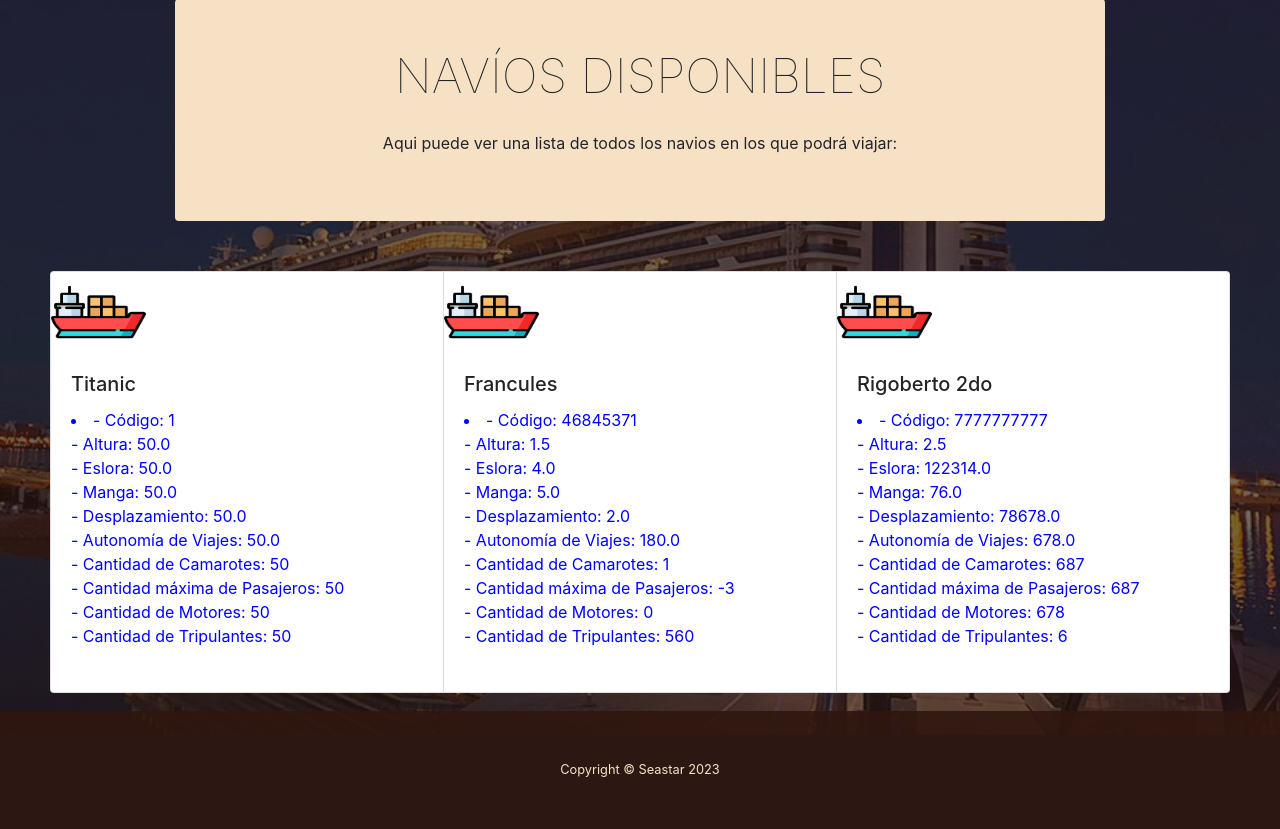
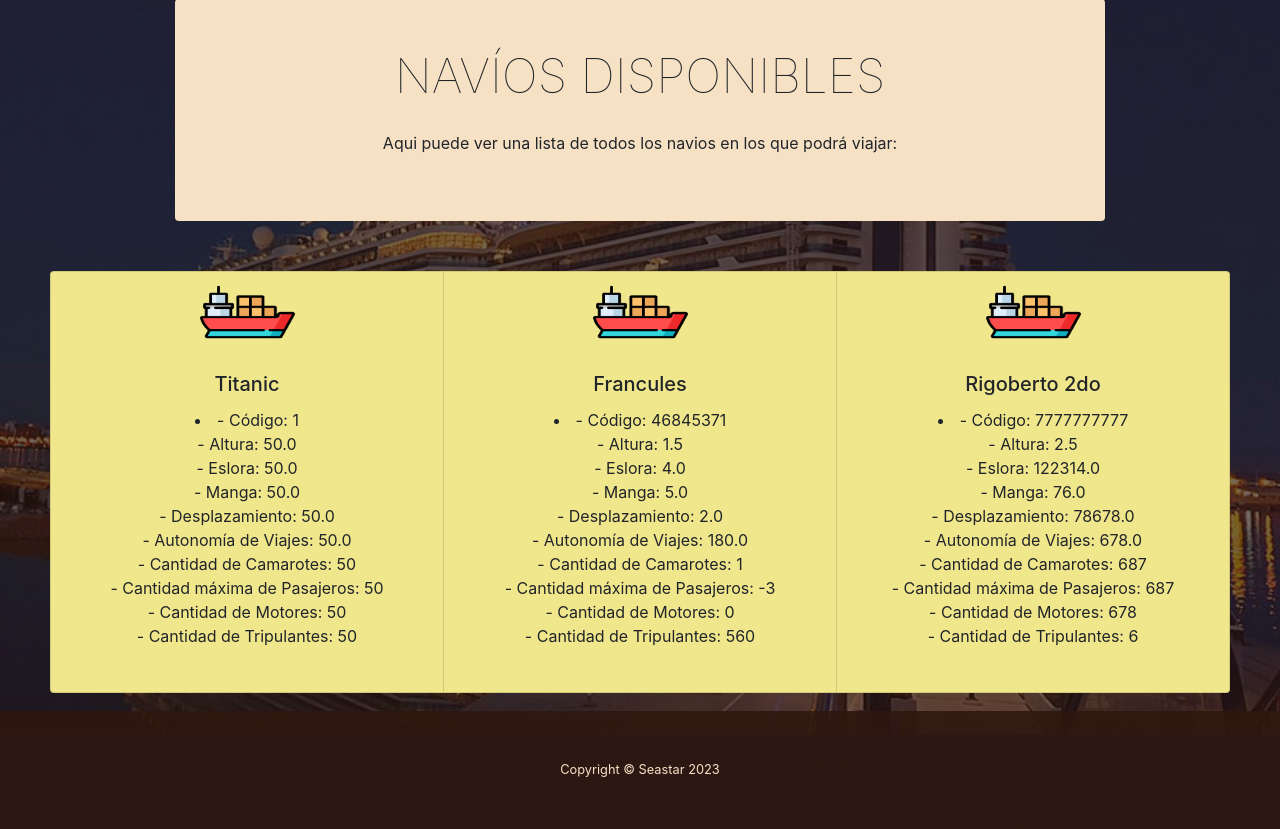
Before and after one commit to Ferchovich/SEA_STAR, a Django app: page /navios.html in a window 1280 px wide. Shown: the part 1824-2653 px from the top of the page. Run offline with Django 4.2, Linux system fonts and the light colour scheme; data comes from the database, SQL or seed files in the repository; both versions use the stored data as it was after the commit; some libraries are stand-ins or nearby versions.

Commit message:
Cambios en la lista de recorridos y navios

```diff
--- a/src/seastar/templates/navios.html
+++ b/src/seastar/templates/navios.html
@@ -50,11 +50,11 @@
 
         <div class="card-group" style="width:200ipx;height:90px;margin-bottom:350px;margin-top:50px;margin-left:50px;margin-right:50px" >
             {% for navio in navios %}
-            <div class="card">
-              <img src="{% static 'img/navio.png' %}" class="card-img-top" alt="Barco" style="width:95px;height:80px;">
+            <div class="card  text-center" style="background-color:#F0E68C">
+              <img src="{% static 'img/navio.png' %}" class="card-img-top" alt="Barco" style="width:95px;height:80px;display: block;margin-left: auto;margin-right: auto;">
               <div class="card-body">
                 <h5 class="card-title">{{ navio.nombreNavio }}</h5>
-                <li style="color: blue">- Código: {{ navio.codigoNavio }}
+                <li>- Código: {{ navio.codigoNavio }}
                     <br   />- Altura: {{ navio.altura }} <br   />- Eslora: {{ navio.eslora }}
                     <br   />- Manga: {{ navio.manga }} <br   />- Desplazamiento: {{ navio.desplazamiento }}
                     <br   />- Autonomía de Viajes: {{ navio.autonomiaViaje }} <br   />- Cantidad de Camarotes: {{ navio.cantidadCamarotes }}
--- a/src/seastar/templates/reservaCamarote.html
+++ b/src/seastar/templates/reservaCamarote.html
@@ -34,7 +34,7 @@
                         <strong style="margin-left:8px">Seleccióne el camarote en el que se desee hospedar:<br/></strong>
                         <div class="dropdown" style="margin-left:10px;margin-bottom:10px">
                             <div class="text-right">
-                                <img align="right" style="float:right;width:400px" src="{% static 'img/cubierta.png'%}" alt="..." />
+                                <img align="right" style="float:right;width:400px" src="{% static 'img/camarote2.jpg'%}" alt="..." />
                             </div>
                             <button class="btn btn-info dropdown-toggle" type="button" data-bs-toggle="dropdown" aria-expanded="false" id="drop">
                                 -----------
```
Also changed, not shown: src/seastar/templates/tripulante.html (+6 -2 lines), src/db.sqlite3, src/seastar/static/img/camarote2.jpg (added).
